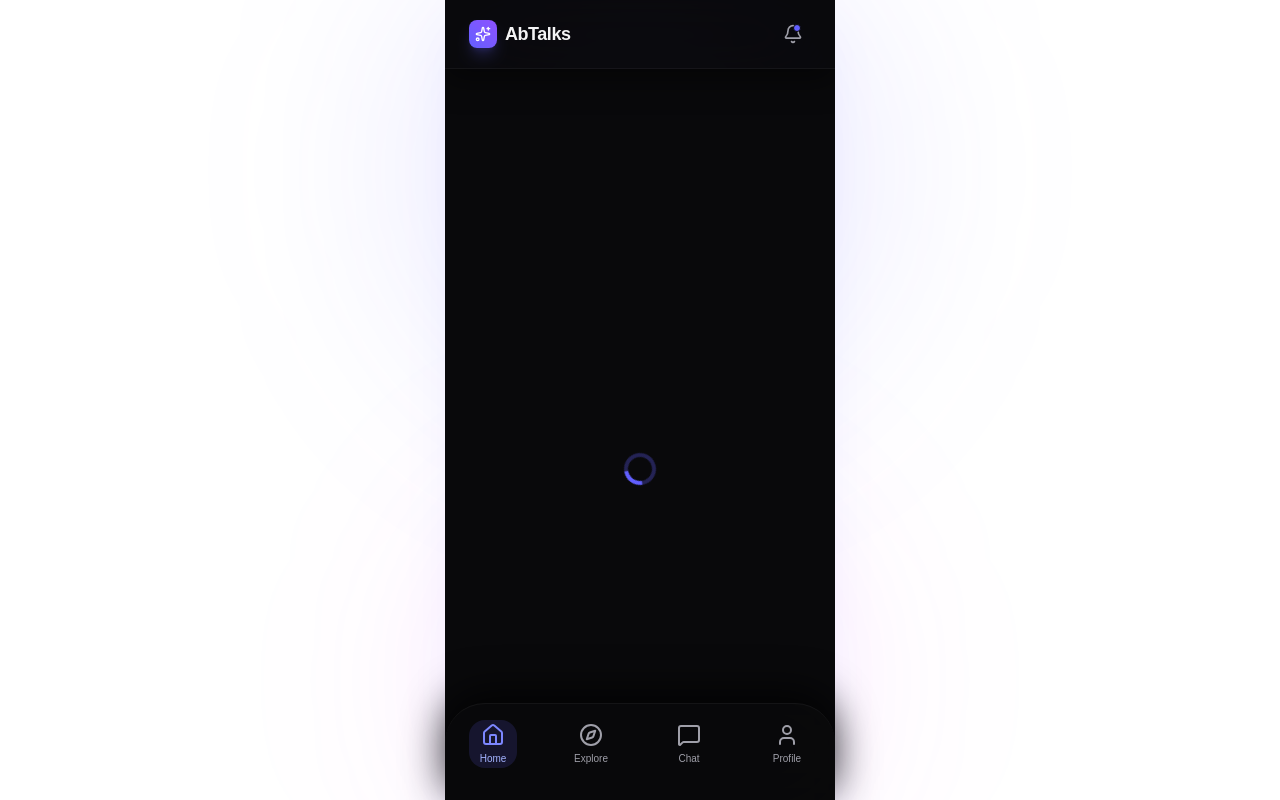
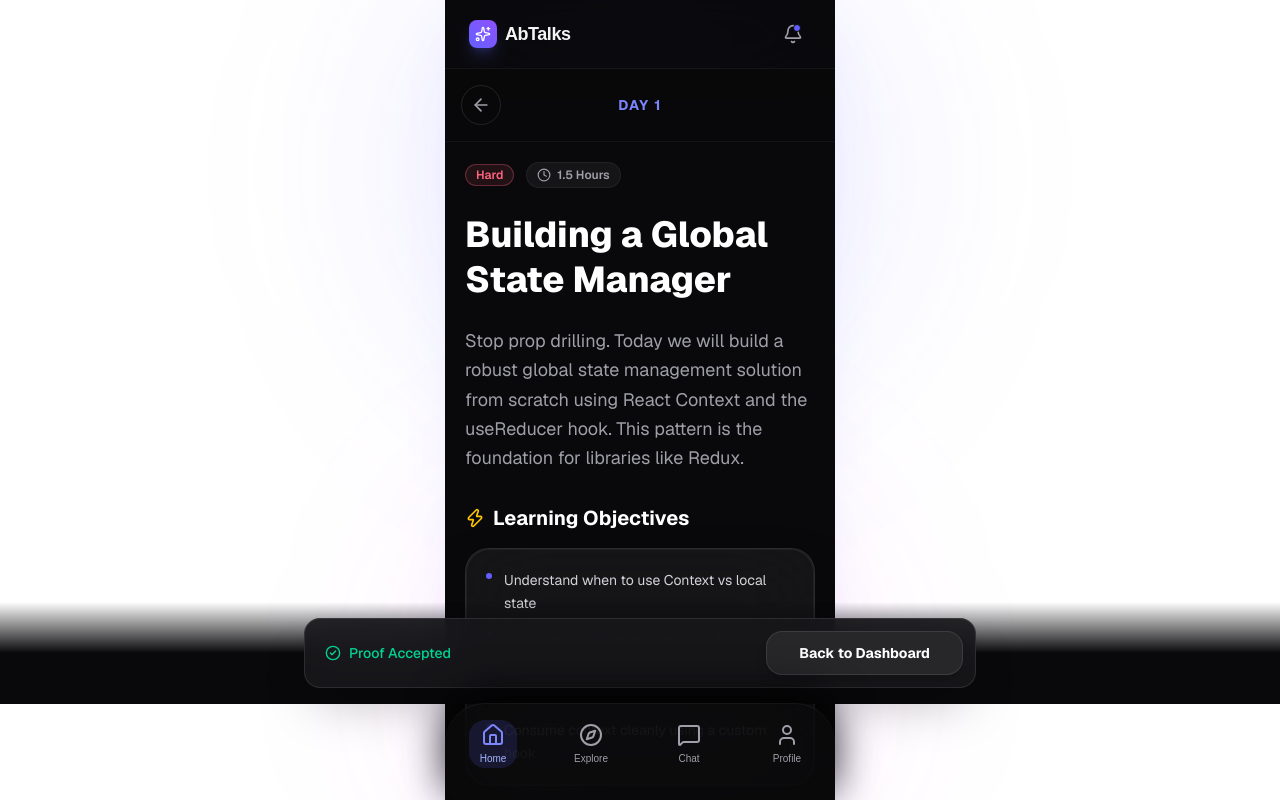
Before and after one commit to Anivaran2006/abtalks-redesign, a Next.js app: page /day/1 in a window 1280 px wide. Before the commit this address had no page. Shown: the top 800 px of the page. Built offline with nearby package versions, Linux system fonts and the light colour scheme.

Commit message:
Fix challenge day submit CTA overlap
:wq:wq#

```diff
--- a/src/app/day/[day]/page.tsx
+++ b/src/app/day/[day]/page.tsx
@@ -99,8 +99,7 @@
   }
 
   return (
-    <AuthGuard>
-      <div className="flex flex-col min-h-screen bg-zinc-950 text-zinc-100 font-[family-name:var(--font-geist-sans)] pb-32">
+    <div className="flex flex-col min-h-screen bg-zinc-950 text-zinc-100 font-[family-name:var(--font-geist-sans)] pb-52">
       {/* Top Navigation Bar */}
       <div className="sticky top-0 z-50 flex items-center justify-between p-4 bg-zinc-950/80 backdrop-blur-xl border-b border-white/5">
         <Link href="/dashboard">
@@ -246,7 +245,7 @@
         initial={{ y: 100 }}
         animate={{ y: 0 }}
         transition={{ delay: 0.5, type: "spring", stiffness: 200, damping: 20 }}
-        className="fixed bottom-0 left-0 right-0 p-4 bg-gradient-to-t from-zinc-950 via-zinc-950 to-transparent z-50 flex justify-center"
+        className="fixed bottom-24 left-0 right-0 p-4 bg-gradient-to-t from-zinc-950 via-zinc-950 to-transparent z-50 flex justify-center"
       >
         <div className="w-full max-w-2xl bg-zinc-900/90 backdrop-blur-xl border border-white/10 p-3 rounded-2xl flex items-center justify-between shadow-2xl">
           {isSubmitted ? (
@@ -275,6 +274,5 @@
         </div>
       </motion.div>
     </div>
-    </AuthGuard>
   );
 }
```
Lines whose indentation alone changed are shown as unchanged.
